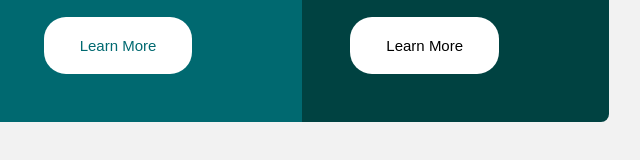
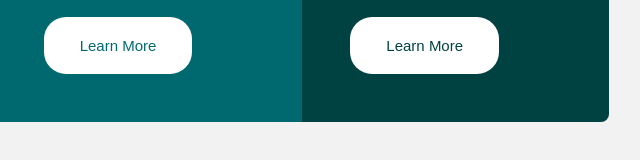
Before and after one commit to BirushaNdegeya/colum-preview, a plain HTML site: page index.html in a window 1280 px wide. Shown: the part 504-664 px from the top of the page, 491-1131 px from the left. Drawn offline with Linux system fonts and the light colour scheme.

Commit message:
updating Style

```diff
--- a/sass/_main.scss
+++ b/sass/_main.scss
@@ -96,3 +96,7 @@ h1 {
 .row-3 {
    background: $veryDarkCyan;
 }
+
+.row-3 button {
+   color: $veryDarkCyan;
+}
```
Also changed, not shown: css/style.css, 1 other file.
